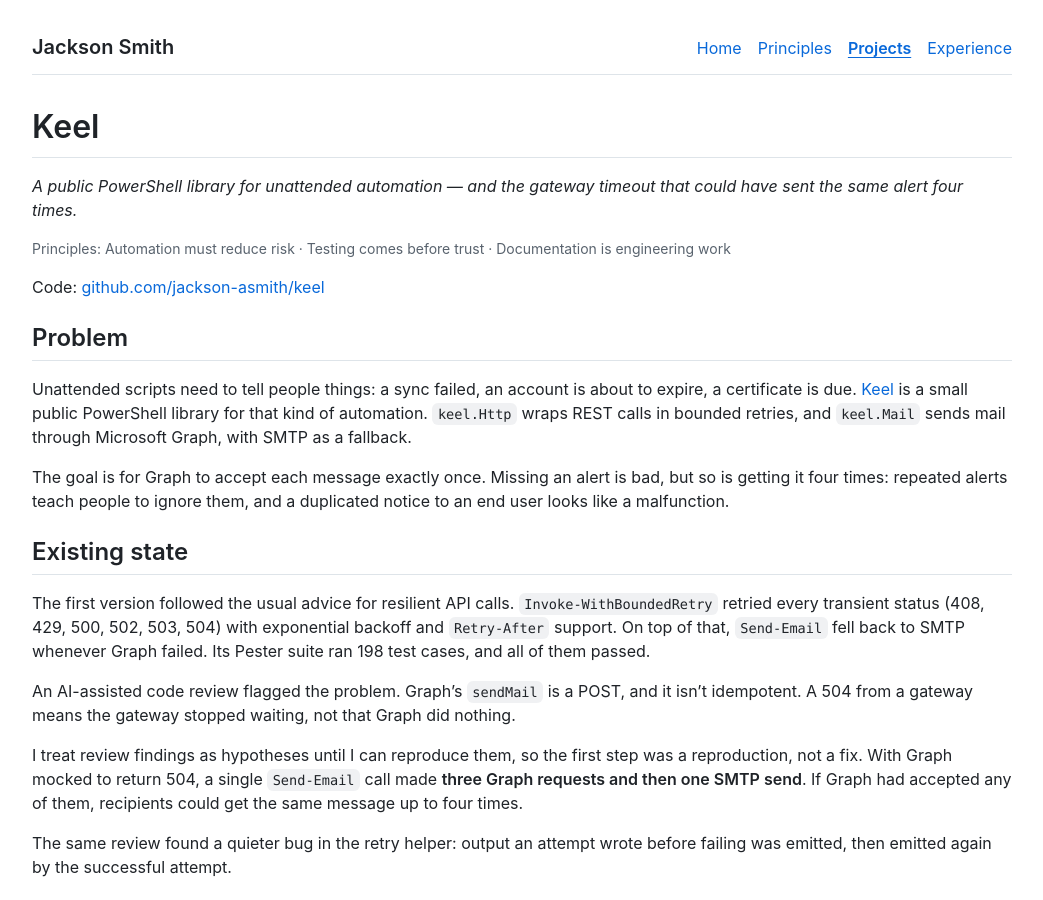
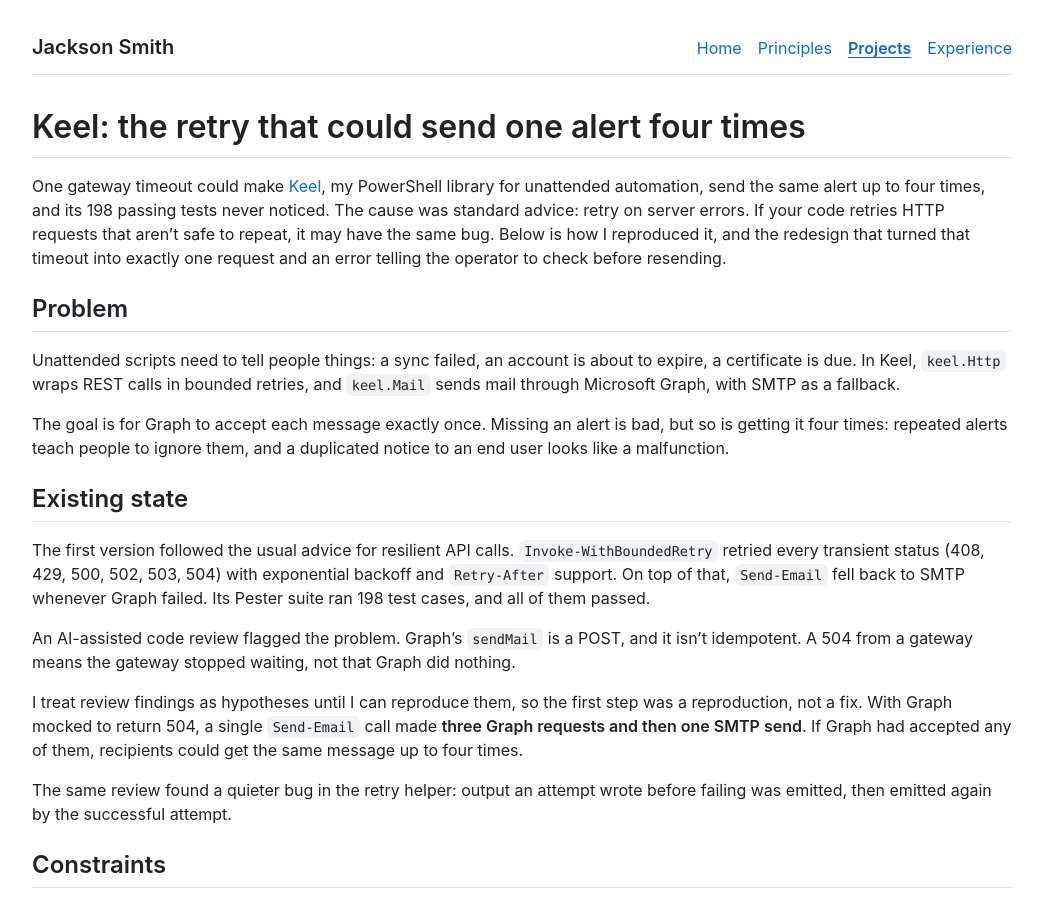
Before and after one commit to jackson-asmith/jacksonsmith.github.io, a Jekyll site: the page built from _projects/keel.md, in a window 1280 px wide and 900 px high. Shown: the whole window, without its empty margins (118-1161 px from the left). Built offline with Jekyll 4.4.1, drawn with Linux system fonts in a browser that asks for light colours; some of the changed text lies outside the part shown.

Commit message:
Keel case study: lead with the result and trim the preamble
Retitle it with the hook, and open with a short lead that states the
bug, the cause, why it matters to the reader, and the outcome, so the
headline result is no longer saved for the Outcome section.

The case-study layout now puts the Principles and Code lines after the
article instead of before it, for all case studies. A study with its own
lead sets show_summary: false so the summary only appears on the
Projects list instead of repeating the lead.

Co-Authored-By: Claude Opus 5.5 <noreply@anthropic.com>
Claude-Session: https://claude.ai/code/session_01Ajmioxsx5wafUfcwooSvci

```diff
--- a/_layouts/case-study.html
+++ b/_layouts/case-study.html
@@ -3,9 +3,12 @@ layout: default
 ---
 <article>
   <h1>{{ page.title }}</h1>
-  {% if page.summary %}<p><em>{{ page.summary }}</em></p>{% endif %}
+  {% comment %}A case study that opens with its own lead paragraph sets
+  show_summary: false, so the summary appears only on the Projects list
+  instead of repeating the lead.{% endcomment %}
+  {% if page.summary and page.show_summary != false %}<p><em>{{ page.summary }}</em></p>{% endif %}
+  {{ content }}
   {% if page.principles %}<p class="tags">Principles: {{ page.principles | join: " · " }}</p>{% endif %}
   {% if page.repo %}<p>Code: <a href="{{ page.repo }}">{{ page.repo | remove: "https://" }}</a></p>{% endif %}
-  {{ content }}
   <p><a href="{{ "/projects/" | relative_url }}">← All projects</a></p>
 </article>
--- a/_projects/keel.md
+++ b/_projects/keel.md
@@ -1,7 +1,8 @@
 ---
-title: Keel
+title: "Keel: the retry that could send one alert four times"
 description: How a PowerShell mail library that retried and fell back on every failure could send one alert four times, and the redesign that makes it resend only when Graph provably refused the message.
-summary: A public PowerShell library for unattended automation — and the gateway timeout that could have sent the same alert four times.
+summary: Why "retry on server errors" isn't safe for a request that can't be repeated, and the redesign that makes a PowerShell mail library resend only when Microsoft Graph provably refused the message.
+show_summary: false
 date: 2026-09-28
 order: 1
 principles: [Automation must reduce risk, Testing comes before trust, Documentation is engineering work]
@@ -9,9 +10,11 @@ repo: https://github.com/jackson-asmith/keel
 mermaid: true
 ---
 
+One gateway timeout could make [Keel](https://github.com/jackson-asmith/keel), my PowerShell library for unattended automation, send the same alert up to four times, and its 198 passing tests never noticed. The cause was standard advice: retry on server errors. If your code retries HTTP requests that aren't safe to repeat, it may have the same bug. Below is how I reproduced it, and the redesign that turned that timeout into exactly one request and an error telling the operator to check before resending.
+
 ## Problem
 
-Unattended scripts need to tell people things: a sync failed, an account is about to expire, a certificate is due. [Keel](https://github.com/jackson-asmith/keel) is a small public PowerShell library for that kind of automation. `keel.Http` wraps REST calls in bounded retries, and `keel.Mail` sends mail through Microsoft Graph, with SMTP as a fallback.
+Unattended scripts need to tell people things: a sync failed, an account is about to expire, a certificate is due. In Keel, `keel.Http` wraps REST calls in bounded retries, and `keel.Mail` sends mail through Microsoft Graph, with SMTP as a fallback.
 
 The goal is for Graph to accept each message exactly once. Missing an alert is bad, but so is getting it four times: repeated alerts teach people to ignore them, and a duplicated notice to an end user looks like a malfunction.
 
```
